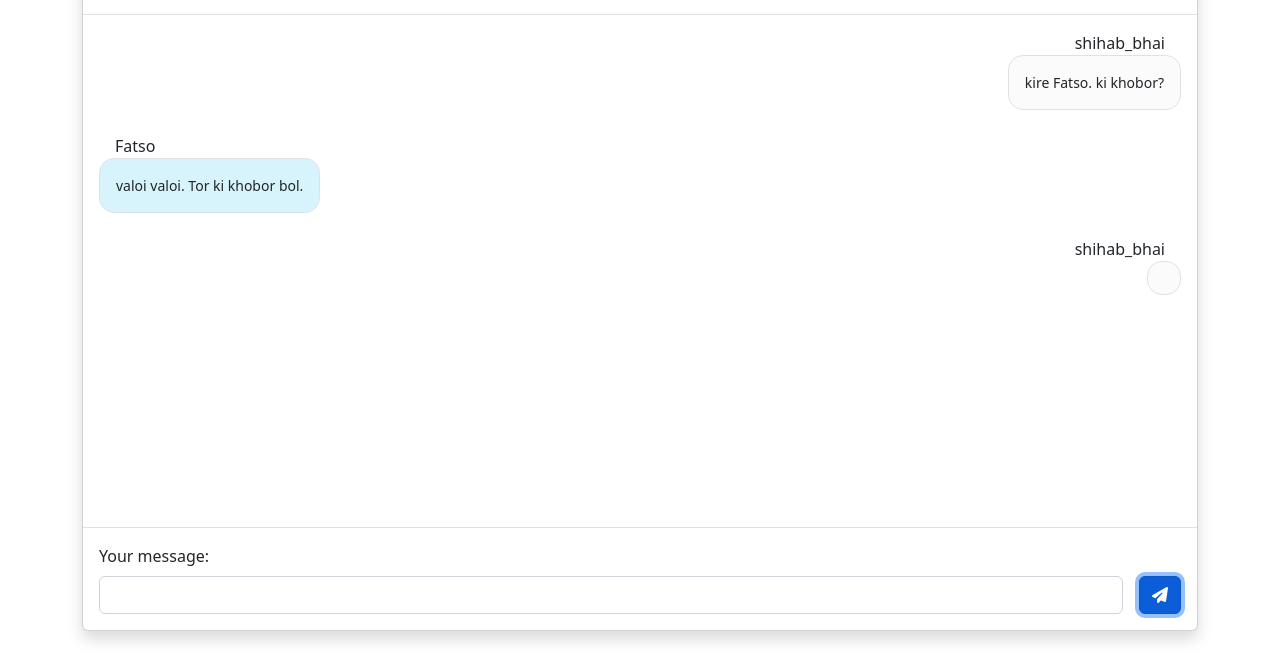
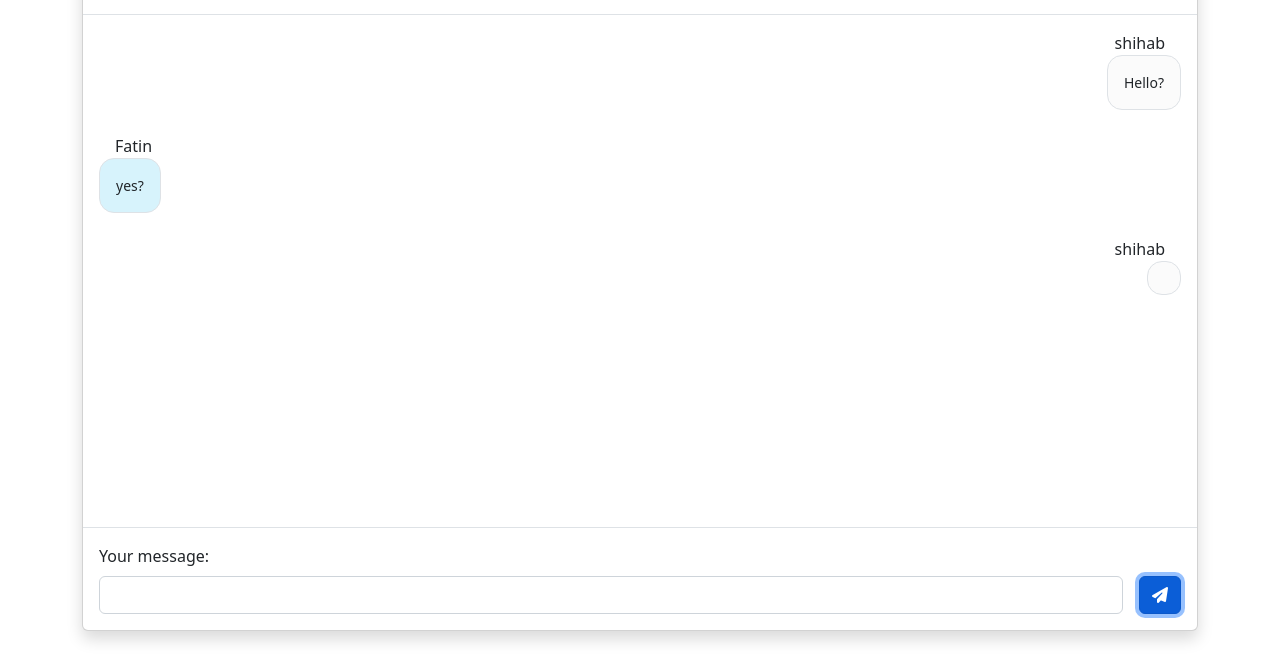
Before and after one commit to RHShihab/DBMS-Air-Quality-Monitoring-System, a website: page Code/Client/groupChat.html in a window 1280 px wide. Both pictures are taken after a click on the button 1160 px from the left and 738 px from the top of the page. Shown: the part 143-804 px from the top of the page. Drawn offline with nearby package versions, Linux system fonts and the light colour scheme.

Commit message:
changed some words

```diff
--- a/Code/Client/admin.js
+++ b/Code/Client/admin.js
@@ -37,7 +37,7 @@ document
       method: "POST",
       body: JSON.stringify({ localTime, pmVal, divisionVal, orgVal }),
     }).then((response) => response.json());
-
+    alert("Data is updated!");
     // location.href = "admin.html";
   });
 
--- a/Code/Client/groupChat.html
+++ b/Code/Client/groupChat.html
@@ -43,22 +43,22 @@
         <div class="chat-box overflow-auto" style="height: 60vh;" >
 
           <div class="message-group">
-            <div class="d-flex flex-row justify-content-end me-3">shihab_bhai</div>
+            <div class="d-flex flex-row justify-content-end me-3">shihab</div>
             <div class="d-flex flex-row justify-content-end mb-4">
               <div class="p-3 border sentMessageBox">
                 <p class="small mb-0">
-                  kire Fatso. ki khobor?
+                  Hello?
                 </p>
               </div>
             </div>
           </div>
 
           <div class="message-group">
-            <div class="d-flex flex-row justify-content-start ms-3">Fatso</div>
+            <div class="d-flex flex-row justify-content-start ms-3">Fatin</div>
             <div class="d-flex flex-row justify-content-start mb-4">
               <div class="p-3 border receivedMessageBox">
                 <p class="small mb-0">
-                  valoi valoi. Tor ki khobor bol.
+                  yes?
                 </p>
               </div>
             </div>
--- a/Code/Client/groupChat.js
+++ b/Code/Client/groupChat.js
@@ -2,7 +2,7 @@ document.querySelector(".sendButton").addEventListener("click", sendMessage);
 
 function sendMessage(e){
     e.preventDefault();
-    var userName = "shihab_bhai"
+    var userName = "shihab"
     var message = document.querySelector(".messageBox").innerHTML;
     console.log(userName, message);
     createMessage(userName, message);
--- a/Code/Client/logIn.js
+++ b/Code/Client/logIn.js
@@ -8,7 +8,7 @@ logInButton.addEventListener("click", logIn);
 function logIn(e){
     e.preventDefault();
     console.log(userId.value);
-    if(userId.value=="shihab" && userPass.value=="joss"){
+    if(userId.value=="admin" && userPass.value=="admin"){
         location.href = "admin.html";
     }
     else{
```
Also changed, not shown: Code/Client/index.html (+2 -2 lines), Code/Client/logIn.html (+3 -5 lines).
